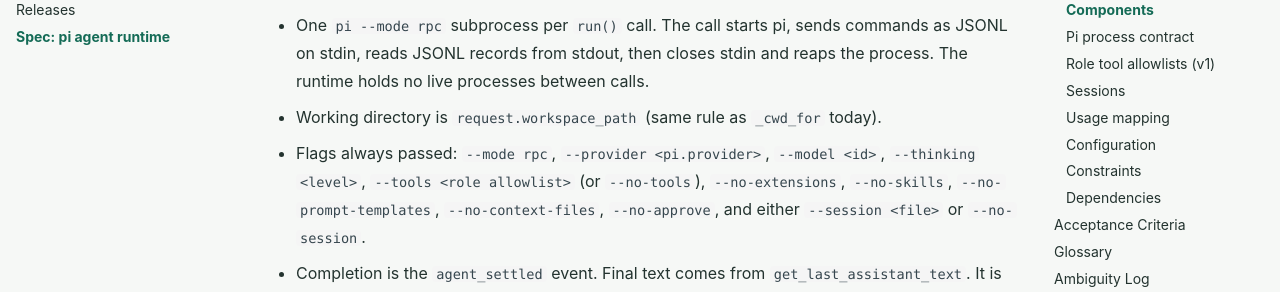
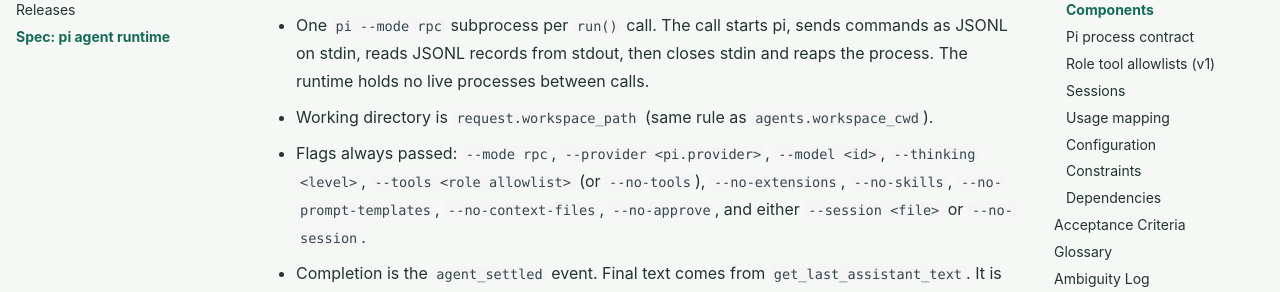
Before and after one commit to sanjit-roopra/software-agent-factory, an MkDocs documentation site: the page built from docs/specs/pi-agent-runtime.md, in a window 1280 px wide and 900 px high, scrolled down 1652 px. Shown: the part 153-445 px from the top of the window. Built offline with MkDocs 1.6.1 and Material for MkDocs 9.7.7, drawn with Linux system fonts in a browser that asks for light colours; comment, search, counter and statistics services are not loaded.

Commit message:
docs(spec): point pi cwd rule at agents.workspace_cwd
Co-Authored-By: Claude Opus 5.5 <noreply@anthropic.com>
Claude-Session: https://claude.ai/code/session_017dJ9idMSzJuJNohDtmNaoK

```diff
--- a/docs/specs/pi-agent-runtime.md
+++ b/docs/specs/pi-agent-runtime.md
@@ -48,7 +48,7 @@ tracked as a follow-up.
 - One `pi --mode rpc` subprocess per `run()` call. The call starts pi, sends commands
   as JSONL on stdin, reads JSONL records from stdout, then closes stdin and reaps the
   process. The runtime holds no live processes between calls.
-- Working directory is `request.workspace_path` (same rule as `_cwd_for` today).
+- Working directory is `request.workspace_path` (same rule as `agents.workspace_cwd`).
 - Flags always passed: `--mode rpc`, `--provider <pi.provider>`, `--model <id>`,
   `--thinking <level>`, `--tools <role allowlist>` (or `--no-tools`), `--no-extensions`,
   `--no-skills`, `--no-prompt-templates`, `--no-context-files`, `--no-approve`, and
```
